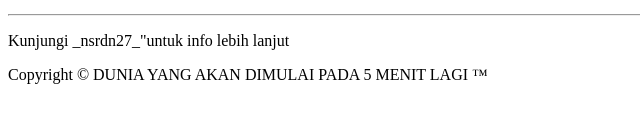
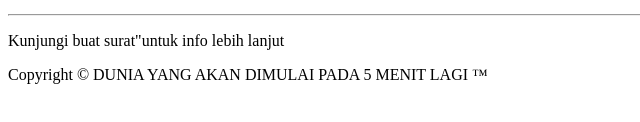
Before and after one commit to nasiranda/nasiranda.github.io, a plain HTML site: page 6.1.html in a window 1280 px wide. Shown: the part 238-360 px from the top of the page, 0-640 px from the left. Drawn offline with Linux system fonts and the light colour scheme.

Commit message:
Update 6.1.html

```diff
--- a/6.1.html
+++ b/6.1.html
@@ -19,6 +19,6 @@
 <LI><B>PENULIS</B>: DOUWES DEKKER</P>
 <hr>
 
-<p> Kunjungi <a herf="http://www.instagram.com">_nsrdn27_"</a>untuk info lebih lanjut</p>
+<p> Kunjungi <a herf="https://suratplus.com/">buat surat"</a>untuk info lebih lanjut</p>
 
 <P>Copyright &copy; DUNIA YANG AKAN DIMULAI PADA 5 MENIT LAGI &trade;</P>
```
